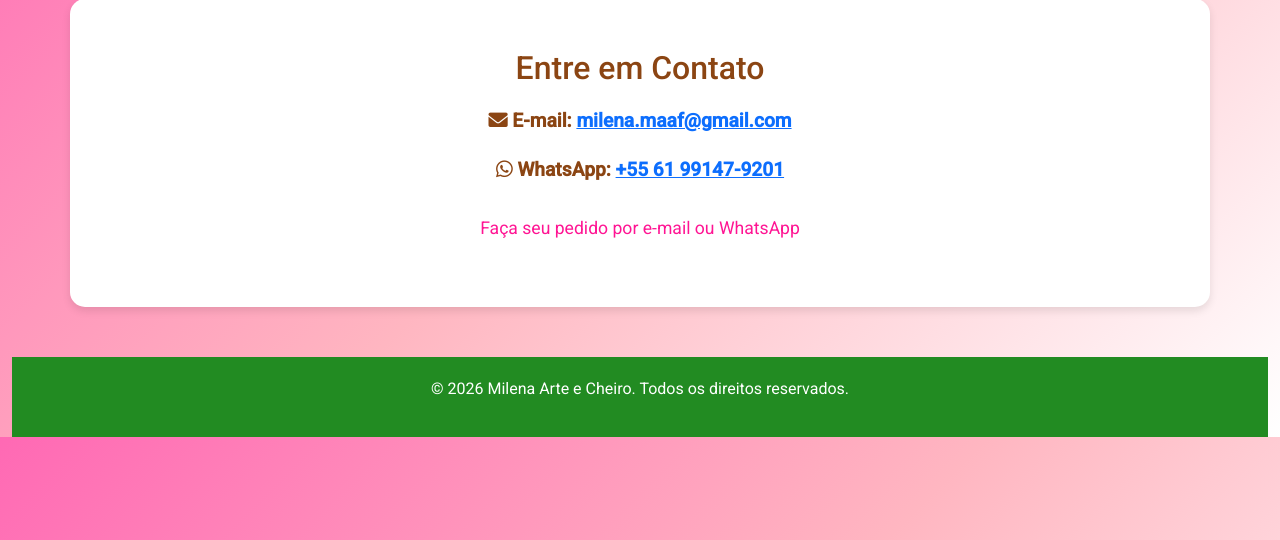
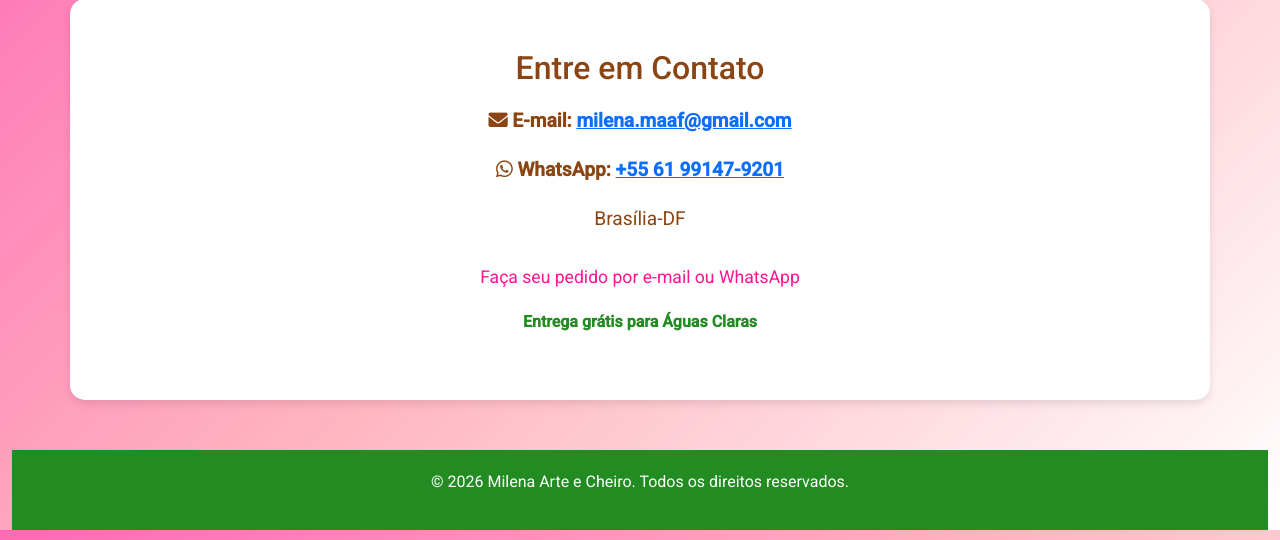
Before and after one commit to rodrigoraf/milenaartdjango, a Django app: page /contato/ in a window 1280 px wide. Shown: the part 260-800 px from the top of the page. Run offline with Django 4.2, Linux system fonts and the light colour scheme.

Commit message:
Add location and delivery info to contact page, plus deployment helper files

```diff
--- /dev/null
+++ b/superuser_commands.txt
@@ -0,0 +1,5 @@
+# Comandos para criar superuser no PythonAnywhere Bash console:
+workon meuenv  # Ative o virtualenv (substitua 'meuenv' pelo nome do seu virtualenv)
+cd milenaartdjango  # Navegue para o diretório do projeto
+python manage.py createsuperuser  # Execute o comando
+# Siga os prompts para username, email e password
--- a/templates/store/contact.html
+++ b/templates/store/contact.html
@@ -75,6 +75,12 @@
             color: #ff1493;
             margin-top: 30px;
         }
+        .delivery-info {
+            font-size: 1em;
+            color: #228B22;
+            font-weight: bold;
+            margin-top: 20px;
+        }
         .footer-custom {
             background-color: #228B22;
             color: #ffffff;
@@ -120,8 +126,10 @@
             <div class="contact-info">
                 <p class="contact-email"><i class="fas fa-envelope"></i> E-mail: <a href="mailto:milena.maaf@gmail.com">milena.maaf@gmail.com</a></p>
                 <p class="contact-whatsapp"><i class="fab fa-whatsapp"></i> WhatsApp: <a href="https://wa.me/5561991479201">+55 61 99147-9201</a></p>
+                <p>Brasília-DF</p>
             </div>
             <p class="contact-message">Faça seu pedido por e-mail ou WhatsApp</p>
+            <p class="delivery-info">Entrega grátis para Águas Claras</p>
         </main>
 
         <footer class="footer-custom">
```
Also changed, not shown: wsgi_config_example.py (added, +14 -0 lines).
